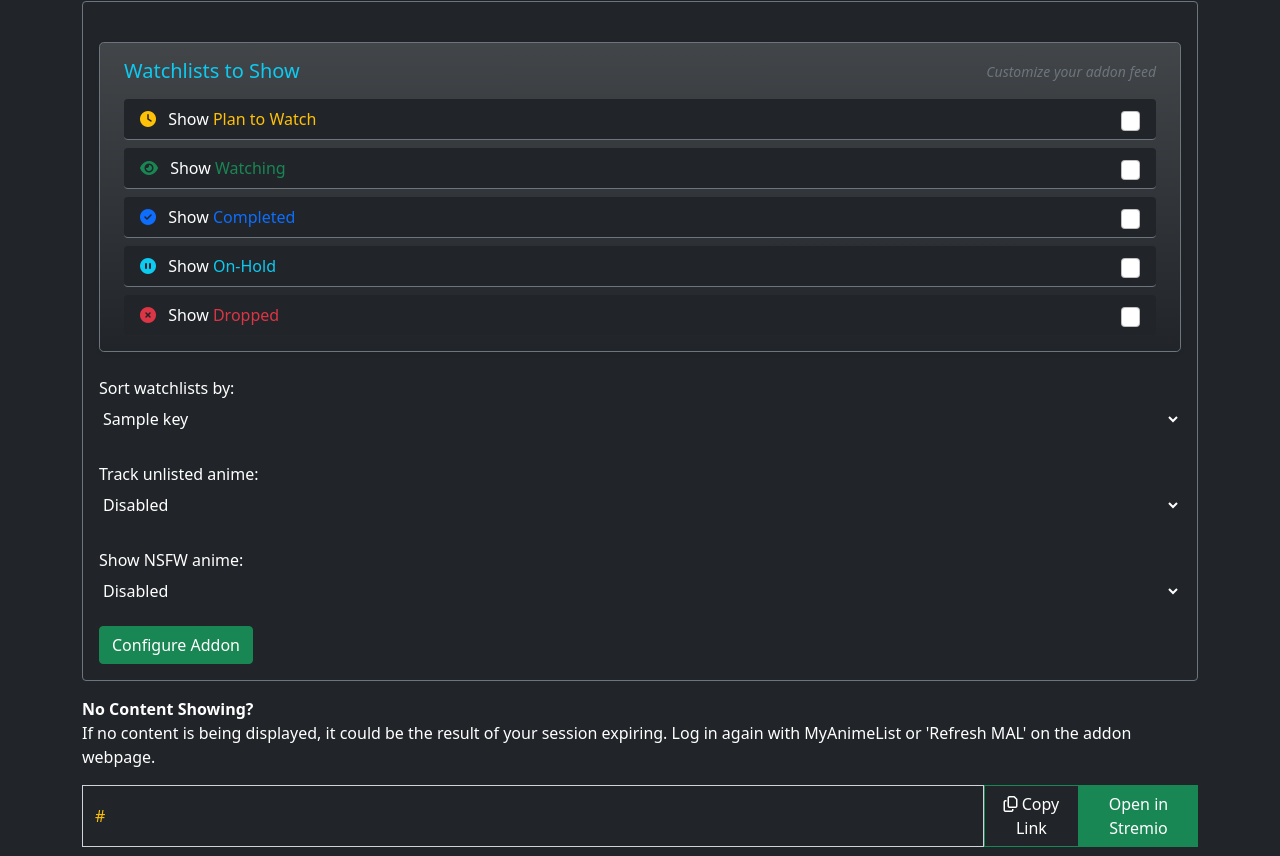
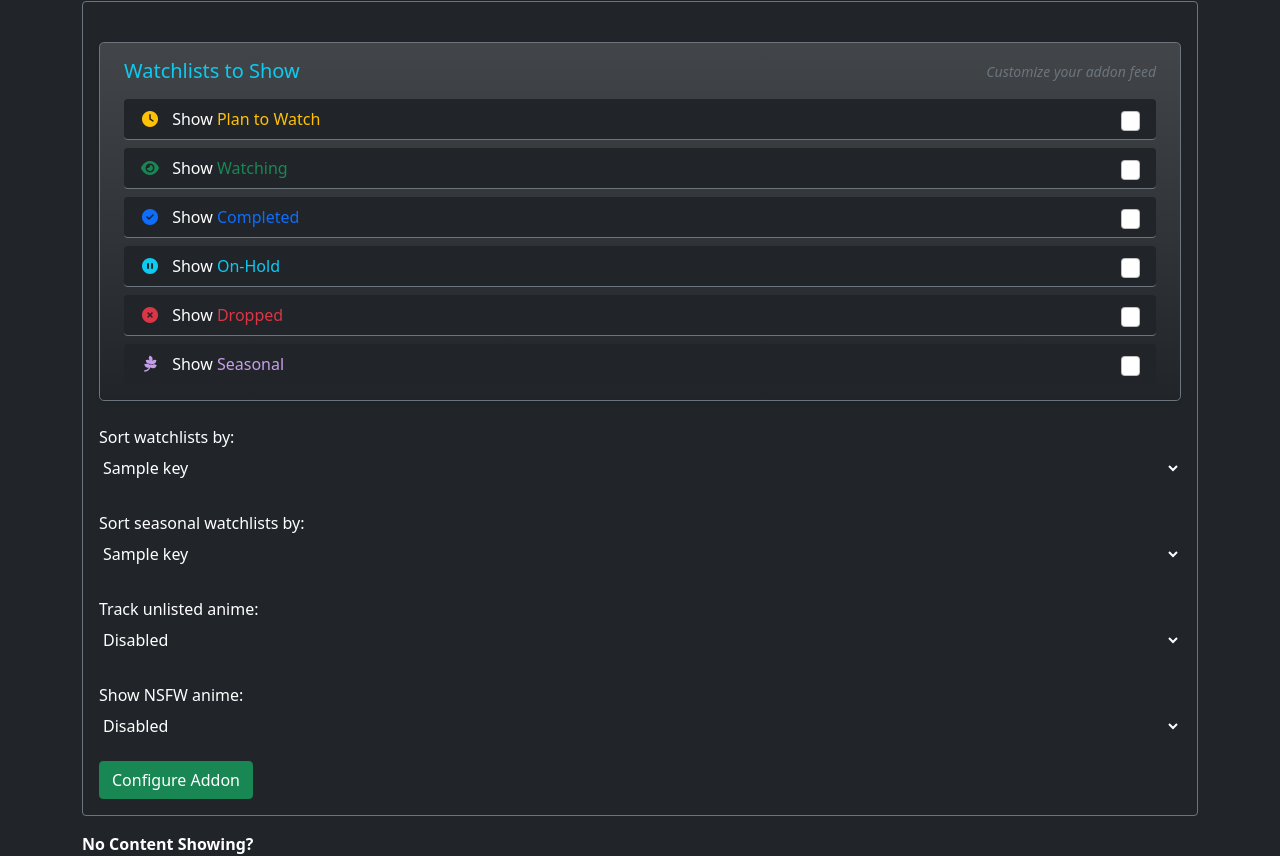
Before and after one commit to SageTendo/mal-stremio-addon, a Python web app: template templates/configure.html in a window 1280 px wide. Shown: the part 624-1480 px from the top of the page. Run offline with Jinja, Linux system fonts and the light colour scheme; the template is opened without the code that fills it: most values are stand-ins (such as "Sample title", 1, 10 or a date in 2020).

Commit message:
Added seasonal watchlists support. Added const as placeholders. Modified "configure.html" to support seasonal anime watchlist addition and filtering. Fixed unit tests.

```diff
--- a/app/routes/meta.py
+++ b/app/routes/meta.py
@@ -57,7 +57,8 @@ async def addon_meta(user_id: str, meta_type: str, meta_id: str):
             if exists:
                 kitsu_anime = await kitsu_service.get_anime_by_id(kitsu_id)
             else:
-                anime = await mal_service.get_anime_details(anime_id=meta_id)
+                token = user.get("access_token", "")
+                anime = await mal_service.get_anime_details(anime_id=meta_id, token=token)
                 kitsu_anime = await kitsu_service.get_anime_by_title(
                     anime.title.english or anime.title.japanese or ""
                 )
--- a/config.py
+++ b/config.py
@@ -70,3 +70,8 @@ SORT_OPTIONS = {
     "Release Date": "anime_start_date",
     "Score": "list_score",
 }
+DEFAULT_SEASONAL_SORT_OPTION = "anime_num_list_users"
+SEASONAL_SORT_OPTIONS = {
+    "Score": "anime_score",
+    "List of Users": "anime_num_list_users",
+}
--- a/templates/configure.html
+++ b/templates/configure.html
@@ -150,7 +150,7 @@
                     <label
                             class="list-group-item bg-dark text-white border-secondary d-flex justify-content-between align-items-center rounded-2 mb-2 hover-glow">
                         <span>
-                            <i class="fa-solid fa-clock text-warning me-2"></i>
+                            <i class="fa-solid fa-fw fa-clock text-warning me-2"></i>
                             Show <span class="text-warning fw-semibold">Plan to Watch</span>
                         </span>
                         <input class="form-check-input ms-2" type="checkbox" id="include_plan_to_watch"
@@ -161,7 +161,7 @@
                     <label
                             class="list-group-item bg-dark text-white border-secondary d-flex justify-content-between align-items-center rounded-2 mb-2 hover-glow">
                         <div>
-                            <i class="fa-solid fa-eye text-success me-2"></i>
+                            <i class="fa-solid fa-fw fa-eye text-success me-2"></i>
                             Show <span class="text-success fw-semibold">Watching</span>
                         </div>
                         <input class="form-check-input ms-2" type="checkbox" id="include_watching"
@@ -172,7 +172,7 @@
                     <label
                             class="list-group-item bg-dark text-white border-secondary d-flex justify-content-between align-items-center rounded-2 mb-2 hover-glow">
                         <div>
-                            <i class="fa-solid fa-circle-check text-primary me-2"></i>
+                            <i class="fa-solid fa-fw fa-circle-check text-primary me-2"></i>
                             Show <span class="text-primary fw-semibold">Completed</span>
                         </div>
                         <input class="form-check-input ms-2" type="checkbox" id="include_completed"
@@ -183,7 +183,7 @@
                     <label
                             class="list-group-item bg-dark text-white border-secondary d-flex justify-content-between align-items-center rounded-2 mb-2 hover-glow">
                         <div>
-                            <i class="fa-solid fa-pause-circle text-info me-2"></i>
+                            <i class="fa-solid fa-fw fa-pause-circle text-info me-2"></i>
                             Show <span class="text-info fw-semibold">On-Hold</span>
                         </div>
                         <input class="form-check-input ms-2" type="checkbox" id="include_on_hold" name="include_on_hold"
@@ -191,13 +191,23 @@
                     </label>
 
                     <label
-                            class="list-group-item bg-dark text-white border-secondary d-flex justify-content-between align-items-center rounded-2 hover-glow">
+                            class="list-group-item bg-dark text-white border-secondary d-flex justify-content-between align-items-center rounded-2 mb-2 hover-glow">
                         <div>
-                            <i class="fa-solid fa-xmark-circle text-danger me-2"></i>
+                            <i class="fa-solid fa-fw fa-xmark-circle text-danger me-2"></i>
                             Show <span class="text-danger fw-semibold">Dropped</span>
                         </div>
                         <input class="form-check-input ms-2" type="checkbox" id="include_dropped" name="include_dropped"
                                {% if no_catalogs or ("dropped" in user_catalogs) %}checked{% endif %}>
+                    </label>
+
+                    <label
+                            class="list-group-item bg-dark text-white border-secondary d-flex justify-content-between align-items-center rounded-2 hover-glow">
+                        <div>
+                            <i class="fa-solid fa-fw fa-brands fa-pagelines bg-purple me-2" style="color:#C79EEA"></i>
+                            Show <span class="bg-purple fw-semibold" style="color:#C79EEA">Seasonal</span>
+                        </div>
+                        <input class="form-check-input ms-2" type="checkbox" id="include_seasonal" name="include_seasonal"
+                               {% if no_catalogs or ("seasonal" in user_catalogs) %}checked{% endif %}>
                     </label>
                 </div>
             </div>
@@ -209,6 +219,19 @@
                 aria-label="Default select example">
             {% set selected_value = user.get('sort_watchlist', config.DEFAULT_SORT_OPTION) %}
             {% for key, value in sort_options.items() %}
+                <option value="{{ value }}" {% if value == selected_value %}selected{% endif %}>
+                    {{ key }}
+                </option>
+            {% endfor %}
+        </select>
+
+        <br>
+        <!-- Seasonal Sorting -->
+        <label for="sort_seasonal">Sort seasonal watchlists by:</label>
+        <select id="sort_seasonal" name="sort_seasonal" class="form-control-plaintext bg-dark text-white"
+                aria-label="Default select example">
+            {% set selected_value = user.get('sort_seasonal', config.DEFAULT_SEASONAL_SORT_OPTION) %}
+            {% for key, value in seasonal_sort_options.items() %}
                 <option value="{{ value }}" {% if value == selected_value %}selected{% endif %}>
                     {{ key }}
                 </option>
```
Also changed, not shown: app/routes/catalog.py (+11 -1 lines), app/routes/manifest.py (+13 -7 lines), app/routes/ui.py (+9 -0 lines), app/services/mal_service.py (+33 -1 lines), tests/routes/test_auth.py (+7 -4 lines), tests/routes/test_manifest.py (+3 -1 lines).
